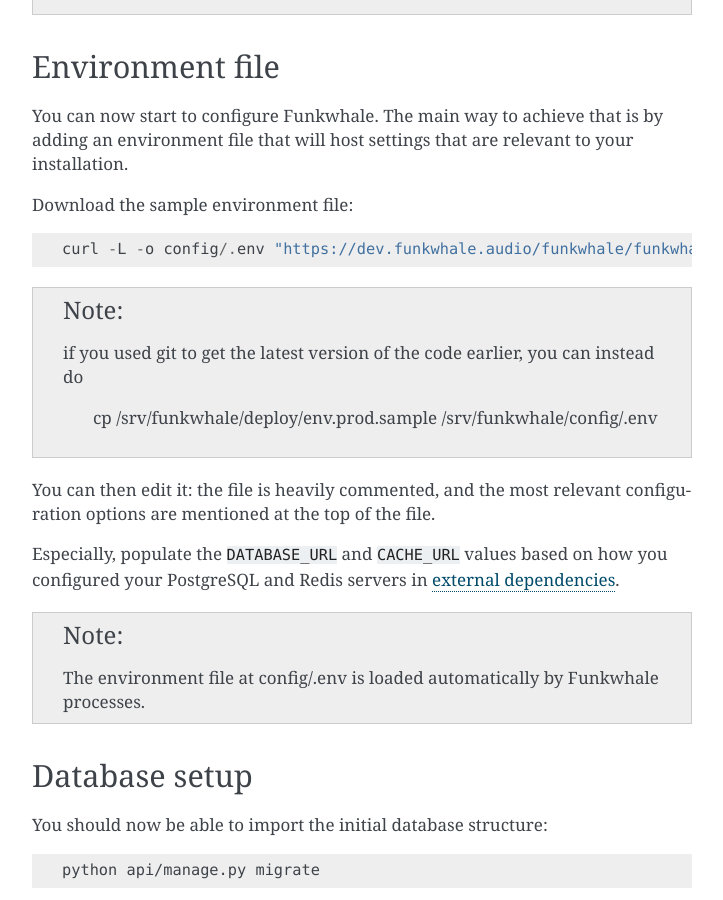
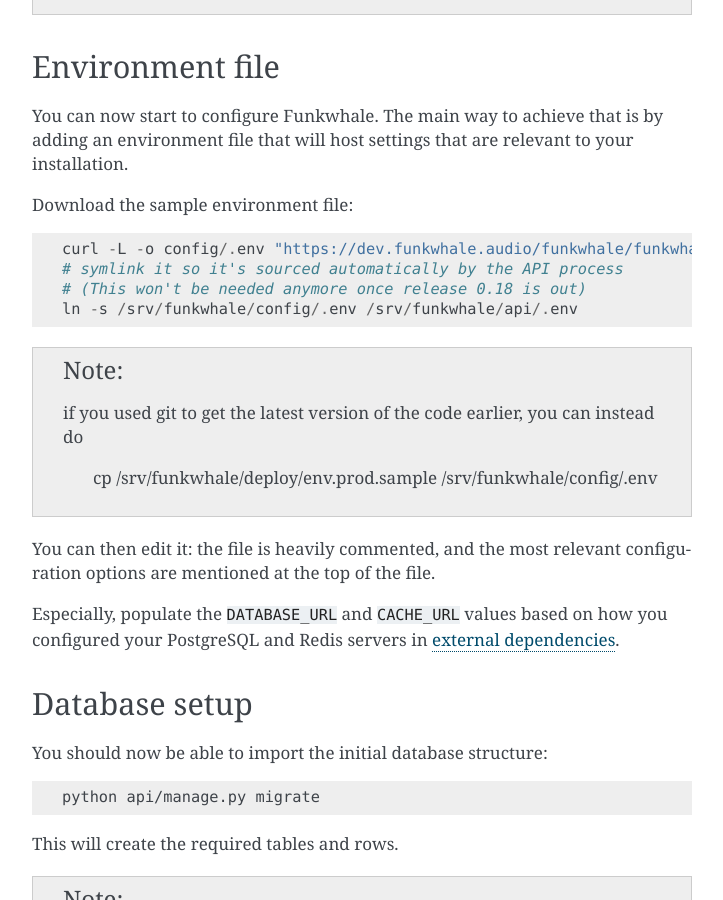
Before and after one commit to RYGhub/funkwhale, a Sphinx documentation site: the page built from docs/installation/debian.rst, in a window 1280 px wide and 900 px high, scrolled down 3956 px. Shown: the whole window, without its empty margins (388-1111 px from the left). Built offline with Sphinx 7.4.7, drawn with Linux system fonts in a browser that asks for light colours; pages that are not in the unit, such as notebooks, are missing from menus.

Commit message:
Update debian.rst

```diff
--- a/docs/installation/debian.rst
+++ b/docs/installation/debian.rst
@@ -213,6 +213,9 @@
 .. parsed-literal::
 
     curl -L -o config/.env "https://dev.funkwhale.audio/funkwhale/funkwhale/raw/develop/deploy/env.prod.sample"
+    # symlink it so it's sourced automatically by the API process
+    # (This won't be needed anymore once release 0.18 is out)
+    ln -s /srv/funkwhale/config/.env /srv/funkwhale/api/.env
 
 .. note::
 
@@ -227,10 +230,6 @@
 Especially, populate the ``DATABASE_URL`` and ``CACHE_URL`` values based on
 how you configured your PostgreSQL and Redis servers in
 :doc:`external dependencies <./external_dependencies>`.
-
-.. note::
-
-    The environment file at config/.env is loaded automatically by Funkwhale processes.
 
 Database setup
 ---------------
```
